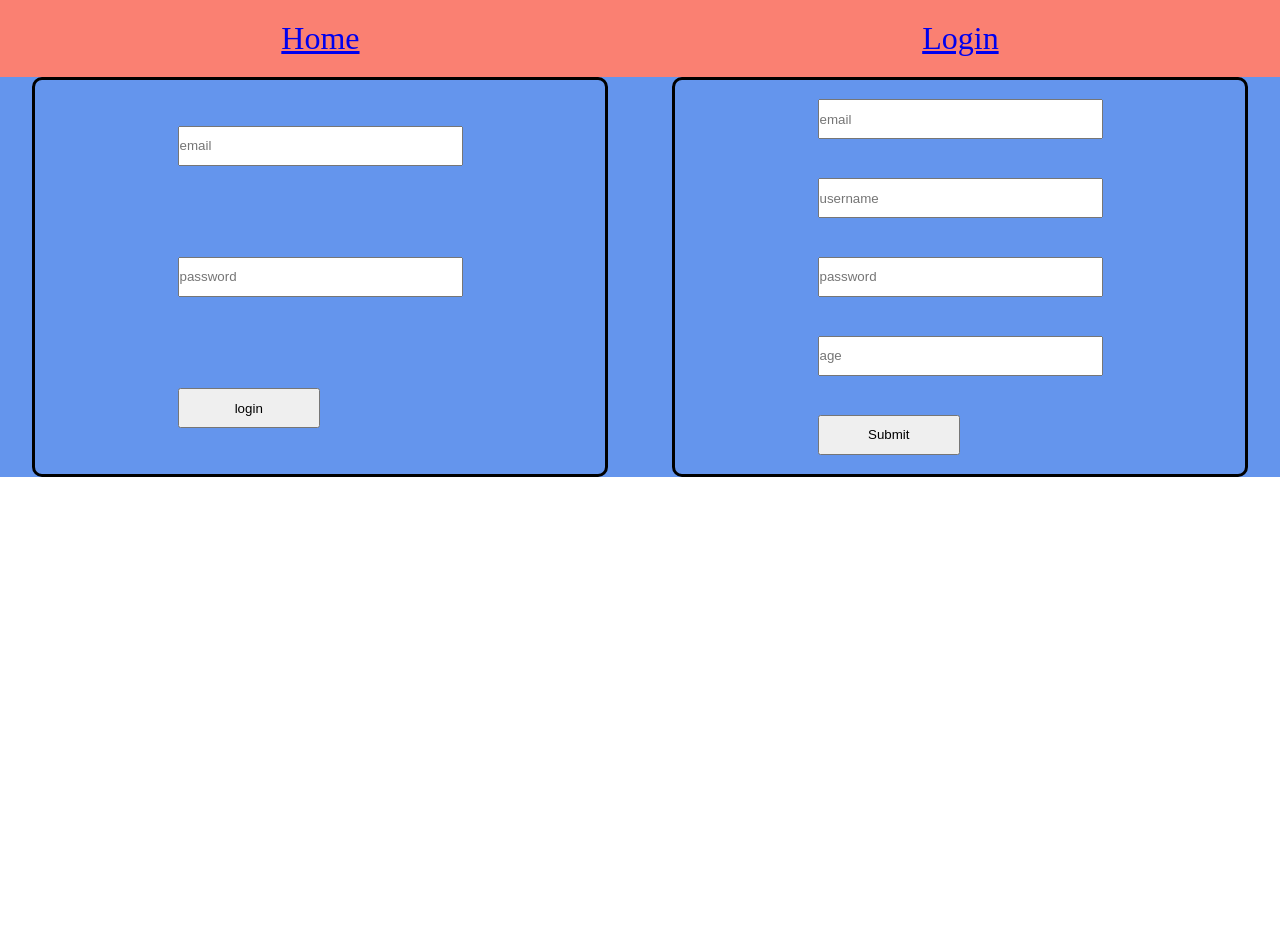
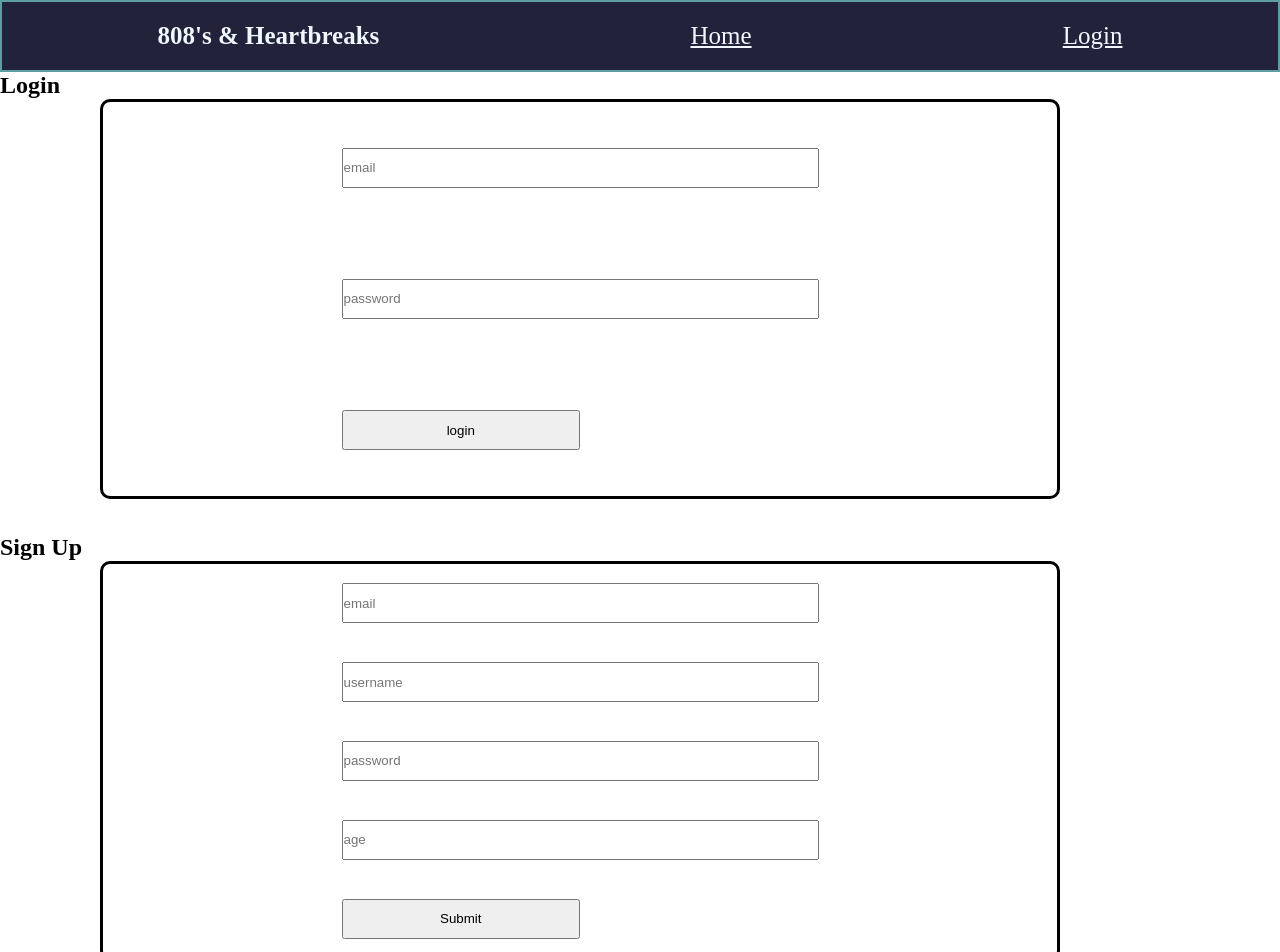
Before and after one commit to kraigmansfield/808-s-and-heartbreaks, a React (Create React App) app: page /login in a window 1280 px wide. Shown: the top 952 px of the page. Before the commit the page ends 800 px from the top, so only its background shows below. Built offline with nearby package versions, Linux system fonts and the light colour scheme; no server answers.

Commit message:
updating

```diff
--- a/package.json
+++ b/package.json
@@ -1,7 +1,6 @@
 {
   "name": "808-s-and-heartbreaks",
   "version": "0.1.0",
-  "homepage": "/",
   "private": false,
   "dependencies": {
     "@fortawesome/fontawesome-svg-core": "^6.3.0",
@@ -12,13 +11,16 @@
     "@testing-library/react": "^13.4.0",
     "@testing-library/user-event": "^13.5.0",
     "axios": "^1.3.4",
+    "bootstrap": "^5.2.3",
     "dotenv": "^16.0.3",
     "fs": "^0.0.1-security",
     "path": "^0.12.7",
     "react": "^18.2.0",
+    "react-bootstrap": "^2.7.2",
     "react-dom": "^18.2.0",
     "react-router-dom": "^6.9.0",
     "react-scripts": "5.0.1",
+    "spotify-sdk": "^1.0.0-beta2",
     "web-vitals": "^2.1.4"
   },
   "scripts": {
--- a/src/components/HomeContent/style.css
+++ b/src/components/HomeContent/style.css
@@ -4,4 +4,9 @@
     box-shadow: 10px 10px 20px black;
     margin: 10px auto;
     width: 80%;
+
+
 }
+
+
+@import url('https://fonts.googleapis.com/css2?family=Shadows+Into+Light&display=swap');
--- a/src/components/Navbar/index.js
+++ b/src/components/Navbar/index.js
@@ -2,9 +2,12 @@ import React from "react";
 import { Link } from 'react-router-dom';
 import "./style.css"
 
+
+
 const Navbar = (props) => {
     return (
         <div className="Navbar">
+            <h1>808's & Heartbreaks</h1>
             <Link to="/">Home</Link>
             {props.isLoggedIn?<Link to={`/profile/${props.userId}`}>My Profile</Link>:<Link to="/login">Login</Link>}
             {/* TODO: When logged in, add link to profile page and logout button */}
--- a/src/components/Navbar/style.css
+++ b/src/components/Navbar/style.css
@@ -1,11 +1,20 @@
 .Navbar {
     display: flex;
-    background-color: salmon;
+    background-color: #22223b;
+    border:cadetblue solid 2px;
     justify-content: space-around;
+
 
 }
 
 .Navbar * {
-    font-size: 2rem;
+    font-size: 25px;
     padding: 20px;
+    color: aliceblue;
+    font-family: 'Shadows Into Light', cursive;
+    text-align: center;
+
 }
+
+
+@import url('https://fonts.googleapis.com/css2?family=Shadows+Into+Light&display=swap');
--- a/src/pages/Home/index.js
+++ b/src/pages/Home/index.js
@@ -2,6 +2,7 @@ import React, {useState, useEffect} from 'react'
 import HomeContent from '../../components/HomeContent';
 import "./style.css"
 import API from "../../utils/API.js";
+
 
 export const Home = () => {
     const [genres, setGenres] = useState([])
@@ -10,9 +11,13 @@ export const Home = () => {
             setGenres(data)
         })
     })
+
+
   return (
     <div className='Home'>
         <h1>Find your musical match</h1>
+
+
        {/* TODO: Add last played genre type by user? || title: spotify song/genre, user*/}
         {/* {genres.map(genre=><HomeContent key={genre.id} name={genres.name}/>)}  */}
         {/* Here we want to map over our spotify data for recently played songs? */}
--- a/src/pages/Home/style.css
+++ b/src/pages/Home/style.css
@@ -1,4 +1,10 @@
 .Home {
-    background-color: aquamarine;
+    font-family: 'Shadows Into Light', cursive;
+    text-align: center;
+    font-size: 30px;
+    text-shadow: 2px 3px whitesmoke;
 
 }
+
+
+@import url('https://fonts.googleapis.com/css2?family=Shadows+Into+Light&display=swap');
--- a/src/pages/Login/index.js
+++ b/src/pages/Login/index.js
@@ -5,6 +5,7 @@ import App from '../../App';
 import { Link } from "react-router-dom"
 import ProBuilder from "../../components/ProfileBuilder/profile"
 import Profile from "../../components/HomeContent"
+
 
 
 export const Login = () => {
@@ -92,7 +93,9 @@ export const Login = () => {
       })
     }
   return (
+  <div>
     <div className='Login'>
+        <h2>Login</h2>
        <form onSubmit={handleLoginSubmit}>
         <input name="loginEmail" value={loginEmail} onChange={handleInputChange} placeholder="email"/>
         <input name="loginPassword" value={loginPassword} onChange={handleInputChange} placeholder="password" type="password"/>
@@ -100,7 +103,10 @@ export const Login = () => {
           <button>login</button>
         </Link>
        </form>
-       <form onSubmit={handleSignupSubmit}>
+    </div>
+    <div className= "signUp">
+        <h2>Sign Up </h2>
+      <form onSubmit={handleSignupSubmit}>
         <input name="signupEmail" value={signupEmail} onChange={handleInputChange} placeholder="email"/>
         <input name="signupUsername" value={signupUsername} onChange={handleInputChange} placeholder="username"/>
         <input name="signupPassword" value={signupPassword} onChange={handleInputChange} placeholder="password" type="password"/>
@@ -110,6 +116,7 @@ export const Login = () => {
         </Link>
        </form>
     </div>
+  </div>
   )
 }
 
--- a/src/pages/Login/style.css
+++ b/src/pages/Login/style.css
@@ -1,11 +1,12 @@
 .Login {
-    background-color: cornflowerblue;
-    display:flex;
+    color: black;
+    display:block;
     justify-content: space-around;
+    font-family: 'Shadows Into Light', cursive;
 }
 
 .Login form {
-    width:45%;
+    width: 75%;
     display:flex;
     flex-direction:column;
     justify-content: space-around;
@@ -13,9 +14,41 @@
     border: 3px solid black;
     border-radius: 10px;
     height: 50vh;
+    margin-bottom: 35px;
+    margin-left: 100px;
+    color: #22223b;
+
 }
 
 .Login form * {
     width: 50%;
     height: 5vh;
 }
+
+.signUp {
+    display:block;
+    justify-content: space-around;
+    font-family: 'Shadows Into Light', cursive;
+}
+
+.signUp form {
+    width:75%;
+    display:flex;
+    flex-direction:column;
+    justify-content: space-around;
+    align-items: center;
+    border: 3px solid black;
+    border-radius: 10px;
+    height: 50vh;
+    margin-left: 100px;
+
+}
+
+.signUp form * {
+    width: 50%;
+    height: 5vh;
+}
+
+
+
+@import url('https://fonts.googleapis.com/css2?family=Shadows+Into+Light&display=swap');
```
Also changed, not shown: src/utils/API.js (+7 -1 lines), src/utils/SpotifyAPI.js (added, +12 -0 lines), src/components/HomeContent/index.js (line endings or trailing spaces), 1 other file (tests, documents, lock files or other folders).
